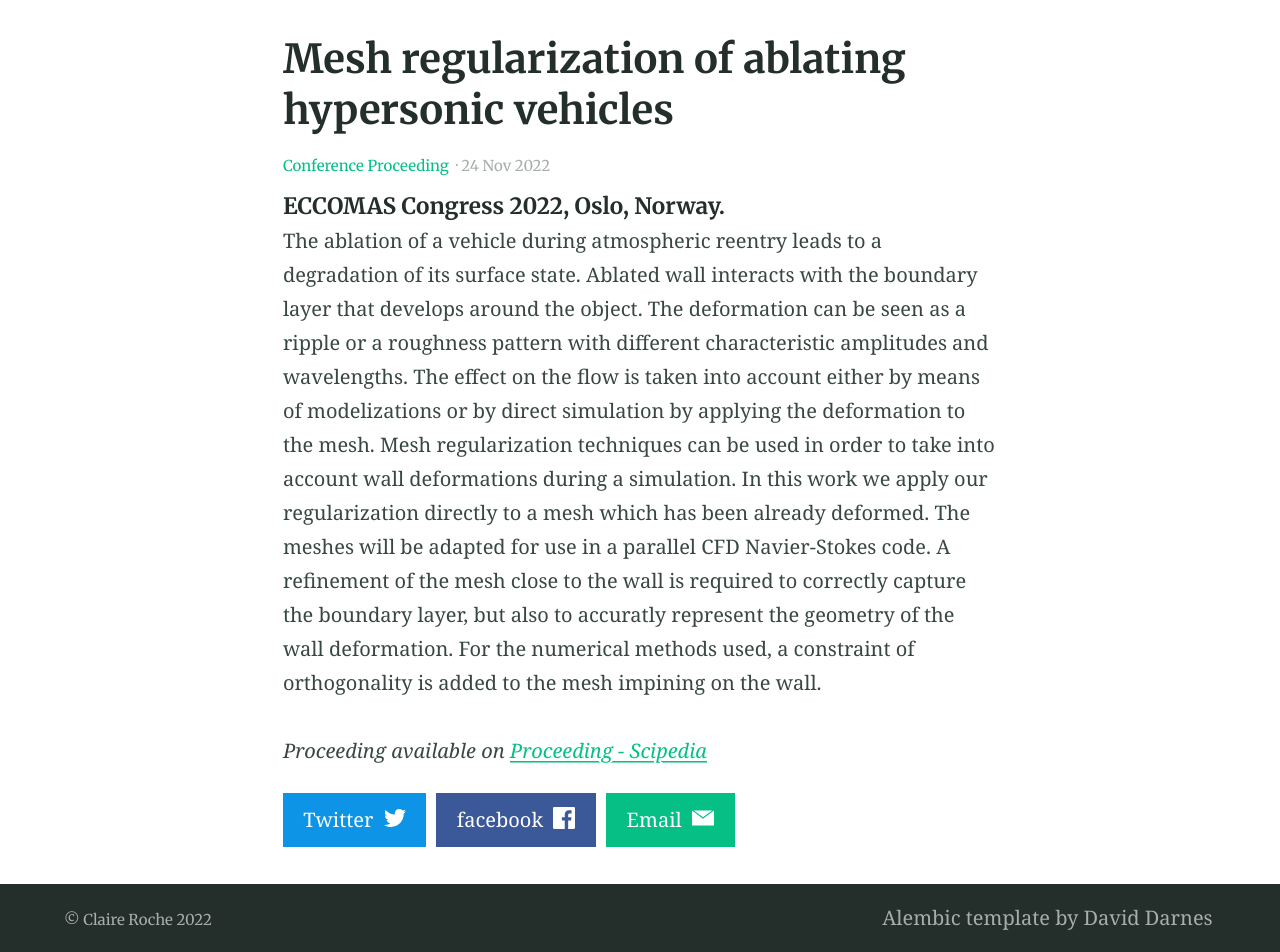
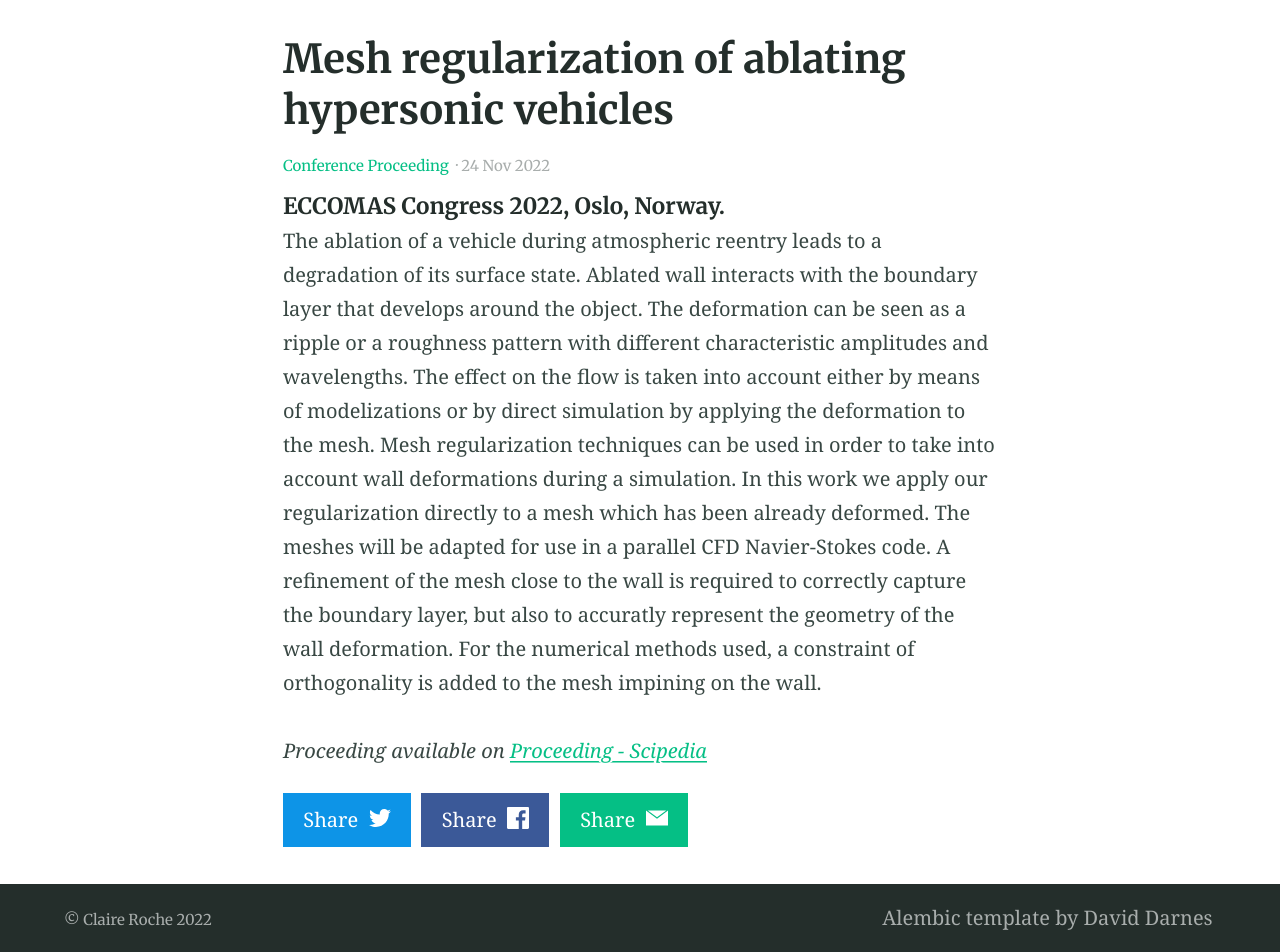
Before and after one commit to claireroche/claireroche.github.io, a Jekyll site: the page built from _posts/2022-11-24-eccomas-proceeding.md, in a window 1280 px wide. Shown: the part 427-1379 px from the top of the page. Built offline with Jekyll 4.4.1, drawn with Linux system fonts in a browser that asks for light colours; a style sheet for code colours, icons or effects is not loaded.

Commit message:
test change share message

```diff
--- a/_includes/nav-share.html
+++ b/_includes/nav-share.html
@@ -18,7 +18,7 @@
         {%- if id contains "email" %}mailto:?subject={{ page.title }}&body={{ url | prepend: "Hey, check out this: "}}{% endif -%}
       {% endcapture %}
 
-      {% include button.html text=name icon=id link=share_link color=color %}
+      {% include button.html text="Share" icon=id link=share_link color=color %}
     {% endif %}
   {% endfor %}
 </div>
```
